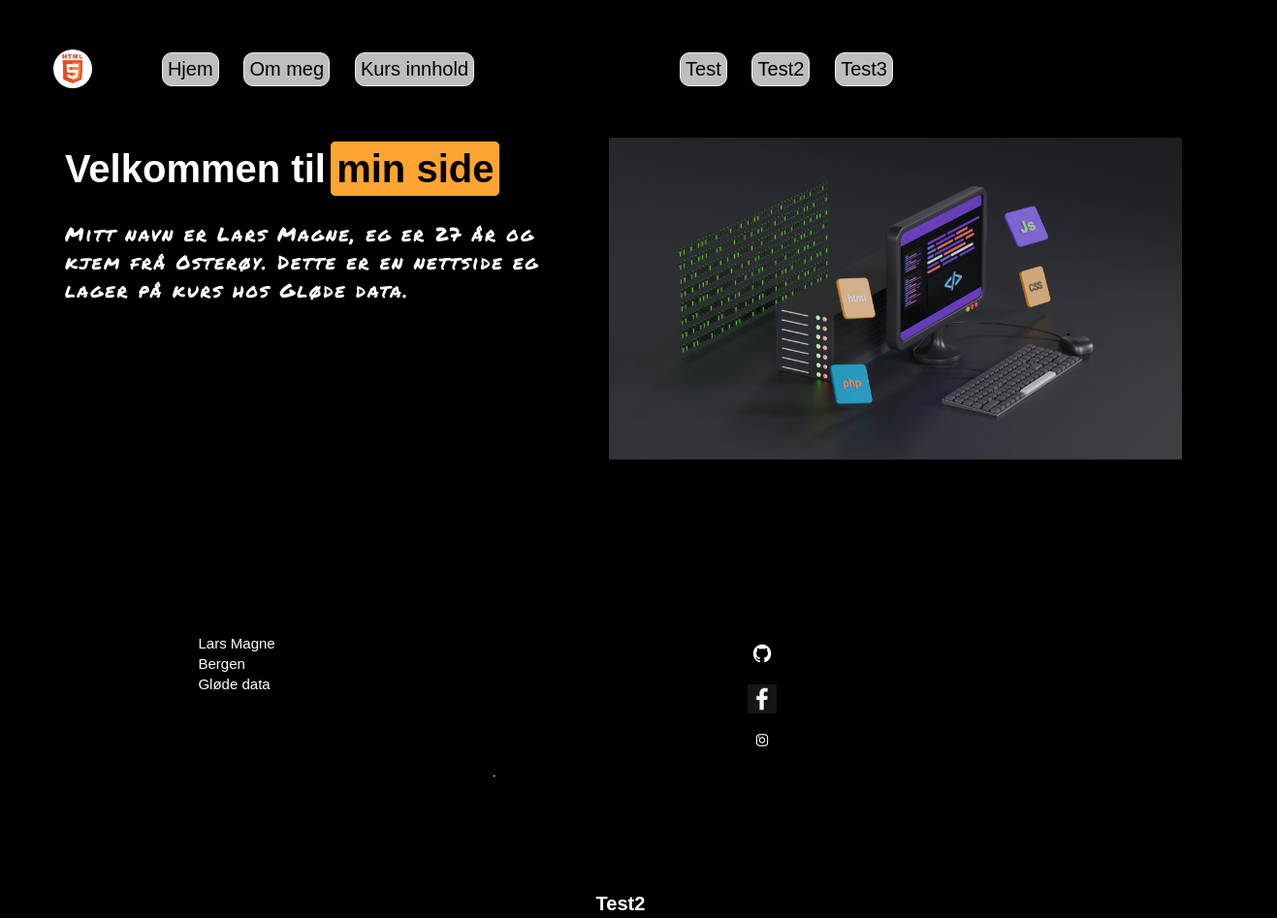
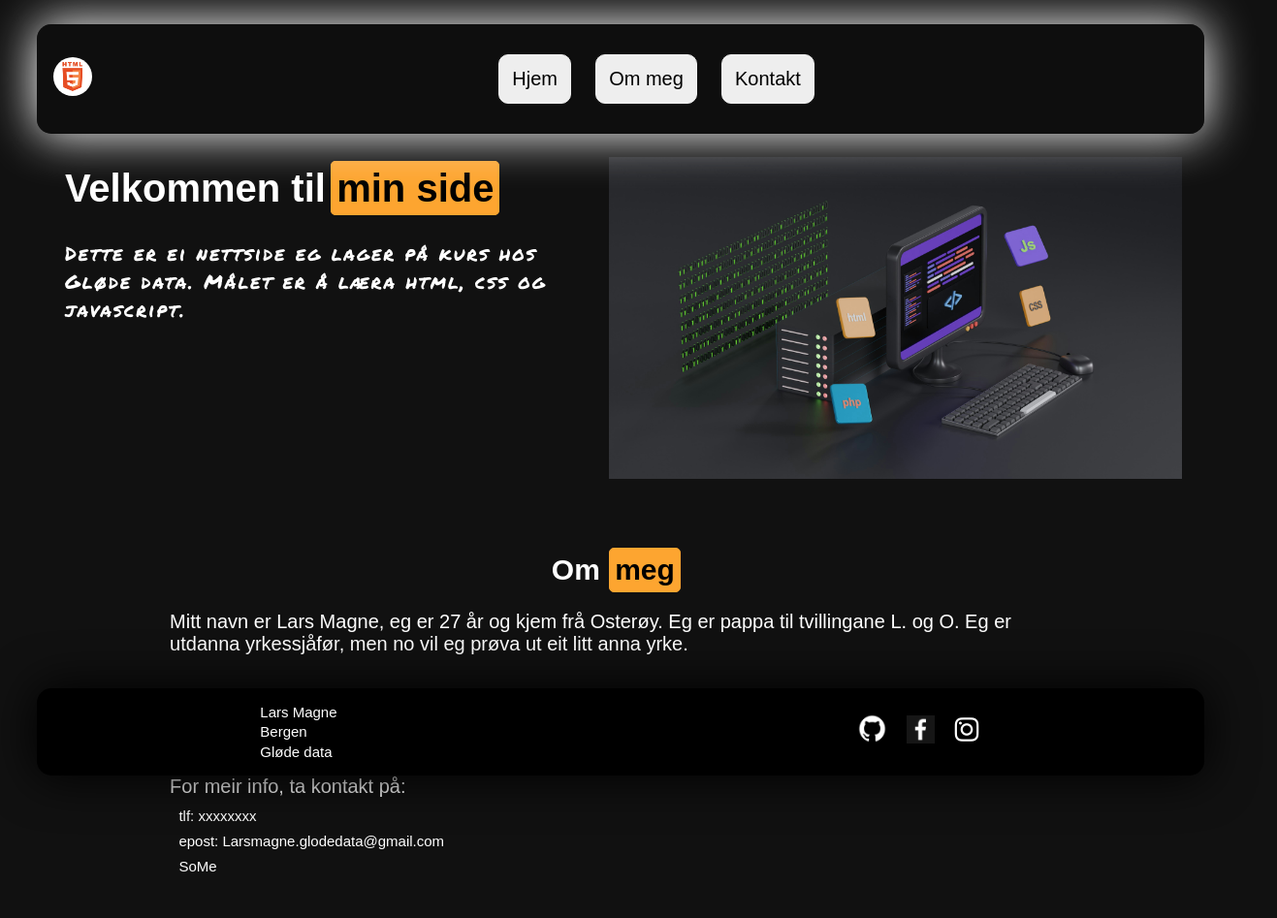
Before and after one commit to LarsMagneGlodedata/Glode-LarsMagne-Portfolio, a website: page index.html in a window 1280 px wide. Shown: the top 947 px of the page at 97% size, 1317 px wide, since content can reach past the window. Drawn offline with Linux system fonts and the light colour scheme.

Commit message:
Lagt inn om meg og kontakt info. pynta opp og fiksa endå meir på flex

```diff
--- a/index.html
+++ b/index.html
@@ -1,7 +1,7 @@
 <!DOCTYPE html>
 <html lang="no">
-  <!-- Head er kun for nettleser informasjon -->
-  <head>
+
+<head>
     <title>Hjem</title>
     <link rel="icon" type="image/x-icon" href="home.png" />
     <meta charset="UTF-8" />
@@ -12,22 +12,15 @@
       @import url('https://fonts.googleapis.com/css2?family=Permanent+Marker&display=swap');
       </style>
   </head>
-  <!-- Body er for innholdet på nettsiden -->
-  <body>
+
+  <body id="a0">
     <header>
-      <img class="logo" src="html-logo.jpg" alt="logo">
+      <a href="#a0"><img class="logo" src="html-logo.jpg" alt="logo"></a>
       <nav>
         <div class="nav1">
-         <a href="index.html">Hjem</a>
-         <!-- TODO: Fikse opp om meg siden. -->
-         <a href="om-meg.html">Om meg</a>
-         <!-- TODO: Fikse opp kurs innhold siden -->
-         <a href="kurs-innhold.html">Kurs innhold</a>
-        </div>
-        <div class="nav2">
-         <a href="#a0">Test</a>
-         <a href="#a1">Test2</a>
-         <a href="#a2">Test3</a>
+         <a href="#a0">Hjem</a>
+         <a href="#a1">Om meg</a>
+         <a href="#a2">Kontakt</a>
         </div>
       </nav>
     </header>
@@ -35,30 +28,28 @@
       <section class="hero">
         <div class="hero-text">
           <h1>Velkommen til<span class="hehe">min side</span></h1>
-          <p class="hero-p">
-          Mitt navn er Lars Magne, eg er 27 år og kjem frå Osterøy. Dette er en nettside eg lager på kurs hos Gløde data.
+          <p class="hero-p" id="a1" >
+          Dette er ei nettside eg lager på kurs hos Gløde data. Målet er å læra html, css og javascript.
           </p>
         </div>
         <img class="hero-img" src="code-img.jpg" alt="bilde">
         </section>
-        <section class="yo">
-          <h2 id="a0" class="jump" >Test</h2>
-          <p class="yo-text">Lorem ipsum dolor sit amet consectetur adipisicing elit. Nulla, voluptates mollitia deserunt eos consectetur illum illo impedit excepturi ratione ut voluptas molestias iure dignissimos quae, harum quos id exercitationem qui!
-          Aliquid magnam voluptatem quam harum unde sapiente. Repudiandae commodi beatae, tempora iure deserunt soluta quibusdam explicabo ut animi maxime aliquam incidunt, quo accusamus omnis tenetur minima neque amet inventore autem!
+        <section id="a2" class="om-meg">
+          <h2>Om <span class="hehe2">meg</span></h2>
+          <p class="om-meg-p">
+            Mitt navn er Lars Magne, eg er 27 år og kjem frå Osterøy. Eg er pappa til tvillingane L. og O. Eg er utdanna yrkessjåfør, men no vil eg prøva ut eit litt anna yrke.
           </p>
-          <h2 id="a1" class="jump" >Test2</h2>
-          <p class="yo-text">
-          Maxime consequuntur, magnam architecto eos eligendi, quia minima magni et repellat nam consequatur alias qui minus incidunt facere ab accusantium natus iste exercitationem perferendis! Esse ipsam vero aspernatur voluptatum error.
-          Dolorum quasi nisi architecto quaerat nostrum delectus voluptate, ducimus amet dolor qui aspernatur nulla deserunt. Facilis nisi dolorem dolor laudantium quasi magnam sunt. Quas, placeat. Veritatis porro consequatur doloremque ex?
-          Doloribus officiis deleniti pariatur dolor deserunt quaerat voluptas impedit commodi beatae modi unde voluptates dolores id, harum tempora tempore culpa minima, corporis magni sunt facilis accusamus temporibus. Voluptas, esse tempora!
-          Quaerat, recusandae ipsum? Explicabo aut atque doloribus obcaecati voluptatem assumenda accusantium! Molestiae, obcaecati! Culpa labore accusantium veritatis est eos dolorum fugit voluptates. Eaque, voluptatum veniam porro odit fuga ducimus aspernatur?
+        </section>
+        <section class="kontakt-info">
+          <h2>Kontakt <span class="hehe2">info</span></h2>
+          <p class="kontakt-info-p">
+         For meir info, ta kontakt på:
           </p>
-          <h2 id="a2" class="jump" >Test3</h2>
-          <p class="yo-text">
-          Numquam neque inventore veritatis voluptatum facere facilis unde ratione, vel repellendus officiis. Modi laudantium architecto dignissimos enim ab nobis magni, quibusdam quia in voluptatibus repudiandae autem provident, voluptates officia nam?
-          Corporis libero accusantium, sunt aliquam optio blanditiis dicta odit eius temporibus quam! Unde suscipit et dolor quis, dolorem dolorum eveniet. Unde, reprehenderit neque ea aspernatur cupiditate enim ratione asperiores excepturi!
-          Tenetur repellat ipsum consequatur ex. Consequatur nam blanditiis tempora facilis nesciunt aliquam consectetur in architecto inventore rem sint deserunt ipsum atque autem ab ratione, obcaecati sapiente omnis ex eligendi dolorum.
-          Consequuntur repellendus ab soluta necessitatibus voluptatibus iste maiores minus rem fuga eum quod, cupiditate quibusdam blanditiis eos nihil ut voluptatem odio non? Fuga ut voluptatibus cumque voluptate nesciunt voluptas aliquid.</p>
+          <ul>
+            <li>tlf: xxxxxxxx</li>
+            <li>epost: Larsmagne.glodedata@gmail.com</li>
+            <li>SoMe</li>
+          </ul>
         </section>
     </main>
     <footer>
@@ -67,10 +58,10 @@
         <li>Bergen</li>
         <li>Gløde data</li>
       </ul>
-      <ul>
-      <li><a href="https://github.com/LarsMagneGlodedata"><img class="some-logo" src="git-logo-2.png" alt="github"></a></li>
-      <li><a href="https://facebook.com"><img class="some-logo"  src="facebook-Black-Squre-logo-01.jpg" alt="facebook"></a></li>
-      <li><a href="https://instagram.com"><img class="some-logo" src="instagram-black-background.jpg" alt="instagram"></a></li>
+      <ul class="social">
+      <li><a href="https://github.com/LarsMagneGlodedata"><img class="git-logo" src="git-logo-2.png" alt="github"></a></li>
+      <li><a href="https://facebook.com"><img class="fb-logo" src="facebook-Black-Squre-logo-01.jpg" alt="facebook"></a></li>
+      <li><a href="https://instagram.com"><img class="ig-logo" src="instagram-black-background.jpg" alt="instagram"></a></li>
       </ul>
     </footer>
   </body>
--- a/styles.css
+++ b/styles.css
@@ -6,8 +6,12 @@
 
 body {
   color: white;
-  background-color: black;
-  height: 200vh;
+  background-color: rgba(0, 0, 0, 0.932);
+  min-height: 100vh;
+}
+
+main {
+  min-height: 100vh;
 }
 
 header {
@@ -16,7 +20,9 @@ header {
   height: auto;
   position: sticky;
   top: 0;
-  background-color: black;
+  background-color: rgba(14, 14, 14, 0.555);
+  box-shadow: 0 0 50px 1px;
+  border-radius: 15px;
 }
 
 nav {
@@ -25,24 +31,27 @@ nav {
   position: relative;
   height: auto;
   min-width: 50vw;
-  width: 100vw;
 }
 
-.nav1,
-.nav2 {
+.nav1 {
   display: flex;
   flex-wrap: wrap;
+  justify-content: center;
+  min-width: 100vw;
+}
 
-  min-width: 40vw;
+nav a:hover {
+  filter: brightness(120%);
+  box-shadow: 0 0 100px 1px #bebebe;
 }
 
 nav a {
   border: 1px solid #eee;
-  background-color: rgb(190, 190, 190);
+  background-color: #eee;
   color: rgb(0, 0, 0);
   border-radius: 10px;
   text-decoration: none;
-  margin: 0 1vw;
+  margin: 1vh 1vw;
   padding: 1%;
   height: auto;
 }
@@ -66,7 +75,8 @@ nav a {
 
 }
 
-.hehe {
+.hehe,
+.hehe2 {
   border: 1px solid #fda530;
   background-color: #fda530;
   color: black;
@@ -94,8 +104,8 @@ h1, .hehe {
   width: 50%;
 }
 
-.yo {
-  display: flex;
+.om-meg,
+.kontakt-info {
   justify-content: center;
   margin: 50px 10vw;
   flex-wrap: wrap;
@@ -105,11 +115,13 @@ footer {
   display: flex;
   justify-content: center;
   justify-content: space-evenly;
-  background-color: black;
+  background-color: rgb(0, 0, 0);
   position: sticky;
   left: 0;
   bottom: 0;
-  width: 100%;
+  align-items: center;
+  border-radius: 15px;
+  box-shadow: 0 0 50px 1px black;
 }
 
 ul li {
@@ -117,17 +129,41 @@ ul li {
  width: 30vw;
 }
 
-.some-logo {
-  max-width: 30px;
-}
+
 
 ul {
+  padding: 0;
   list-style: none;
 }
 
-.jump::before {
-content: "";
-display: block;
-height: 150px;
-margin: -50px 0 0;
+
+
+
+h2,
+.hehe2 {
+  font-size: 30px;
+  font-weight: bold;
+  display: flex;
+  justify-content: center;
+  align-items: center;
 }
+
+.social {
+  display: flex;
+  width: 10vw;
+  justify-content: center;
+}
+
+.ig-logo {
+  max-width: 60px;
+}
+
+.fb-logo {
+  padding-left: 12px;
+  padding-top: 8px;
+  max-width: 29px;
+}
+
+.git-logo {
+  max-width: 43px;
+}
```
Also changed, not shown: kurs-innhold.html (deleted, +0 -41 lines), om-meg.html (deleted, +0 -41 lines).
